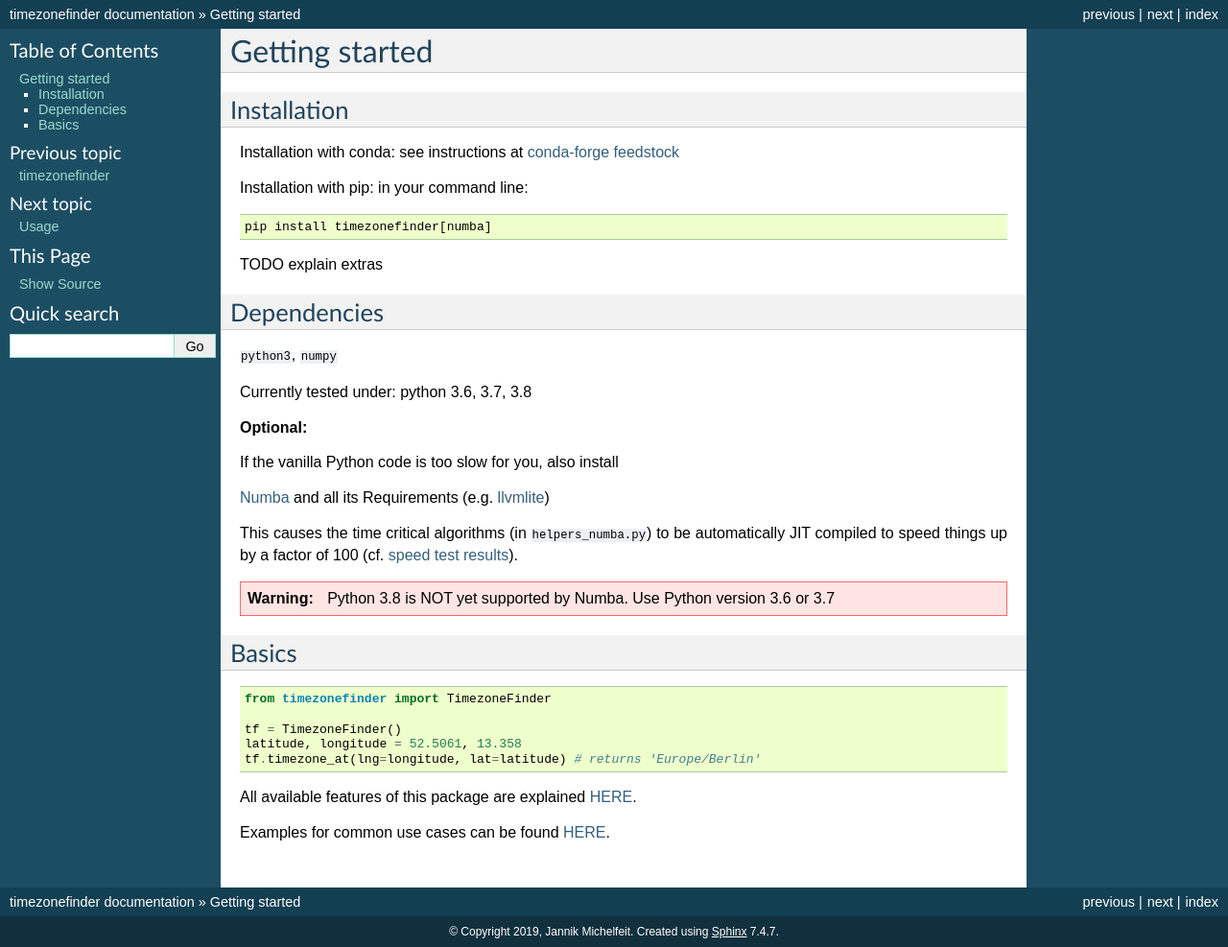
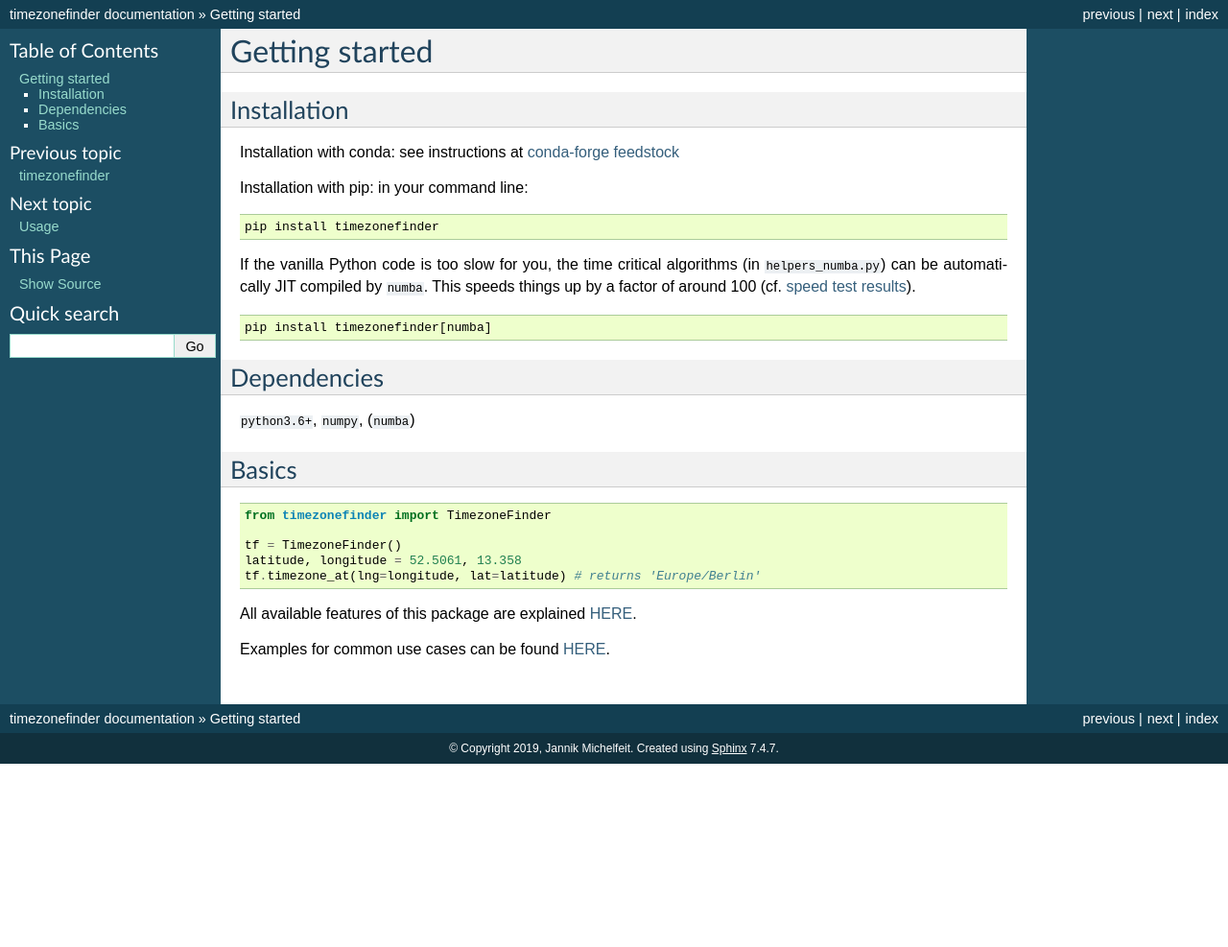
Before and after one commit to jannikmi/timezonefinder, a Sphinx documentation site: the page built from docs/0_getting_started.rst, in a window 1280 px wide. Shown: the whole page at 96% size. Built offline with Sphinx 7.4.7, drawn with Linux system fonts in a browser that asks for light colours; the version number could not be read and is left out; after the commit the page ends 900 px from its top, so only the background shows below that.

Commit message:
explain numba extra in readme

```diff
--- a/docs/0_getting_started.rst
+++ b/docs/0_getting_started.rst
@@ -18,34 +18,22 @@
 
 ::
 
-    pip install timezonefinder[numba]
+    pip install timezonefinder
 
 
-TODO explain extras
+If the vanilla Python code is too slow for you, the time critical algorithms (in ``helpers_numba.py``) can be automatically JIT compiled by ``numba``.
+This speeds things up by a factor of around 100 (cf. :ref:`speed test results <speed-tests>`).
+
+::
+
+    pip install timezonefinder[numba]
 
 
 
 Dependencies
 ------------
 
-``python3``, ``numpy``
-
-Currently tested under: python 3.6, 3.7, 3.8
-
-
-**Optional:**
-
-If the vanilla Python code is too slow for you, also install
-
-`Numba <https://github.com/numba/numba>`__ and all its Requirements (e.g. `llvmlite <http://llvmlite.pydata.org/en/latest/install/index.html>`_)
-
-This causes the time critical algorithms (in ``helpers_numba.py``) to be automatically JIT compiled to speed things up by a factor of 100 (cf. :ref:`speed test results <speed-tests>`).
-
-
-.. warning::
-
-    Python 3.8 is NOT yet supported by Numba. Use Python version 3.6 or 3.7
-
+``python3.6+``, ``numpy``, (``numba``)
 
 
 
```
